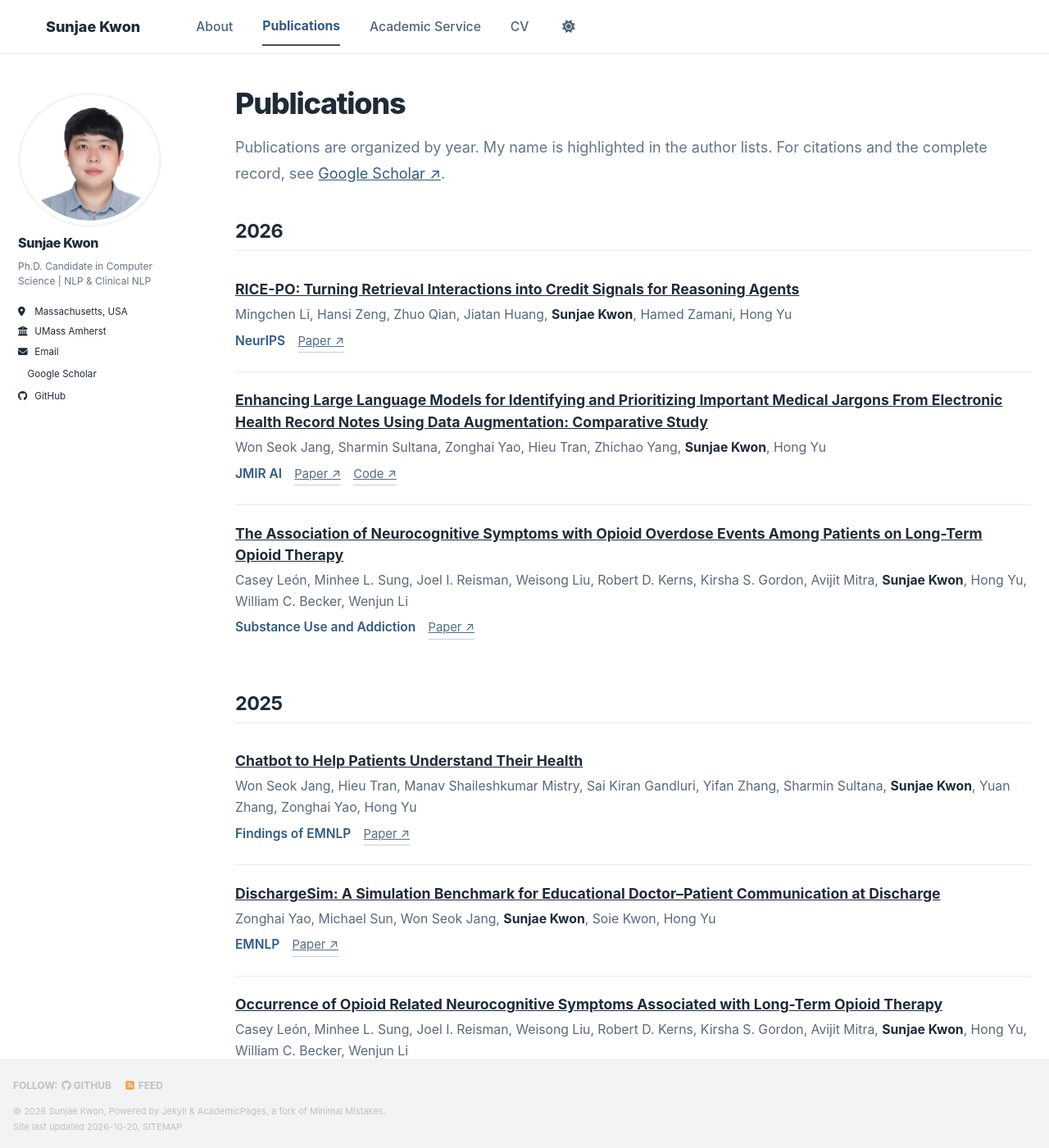
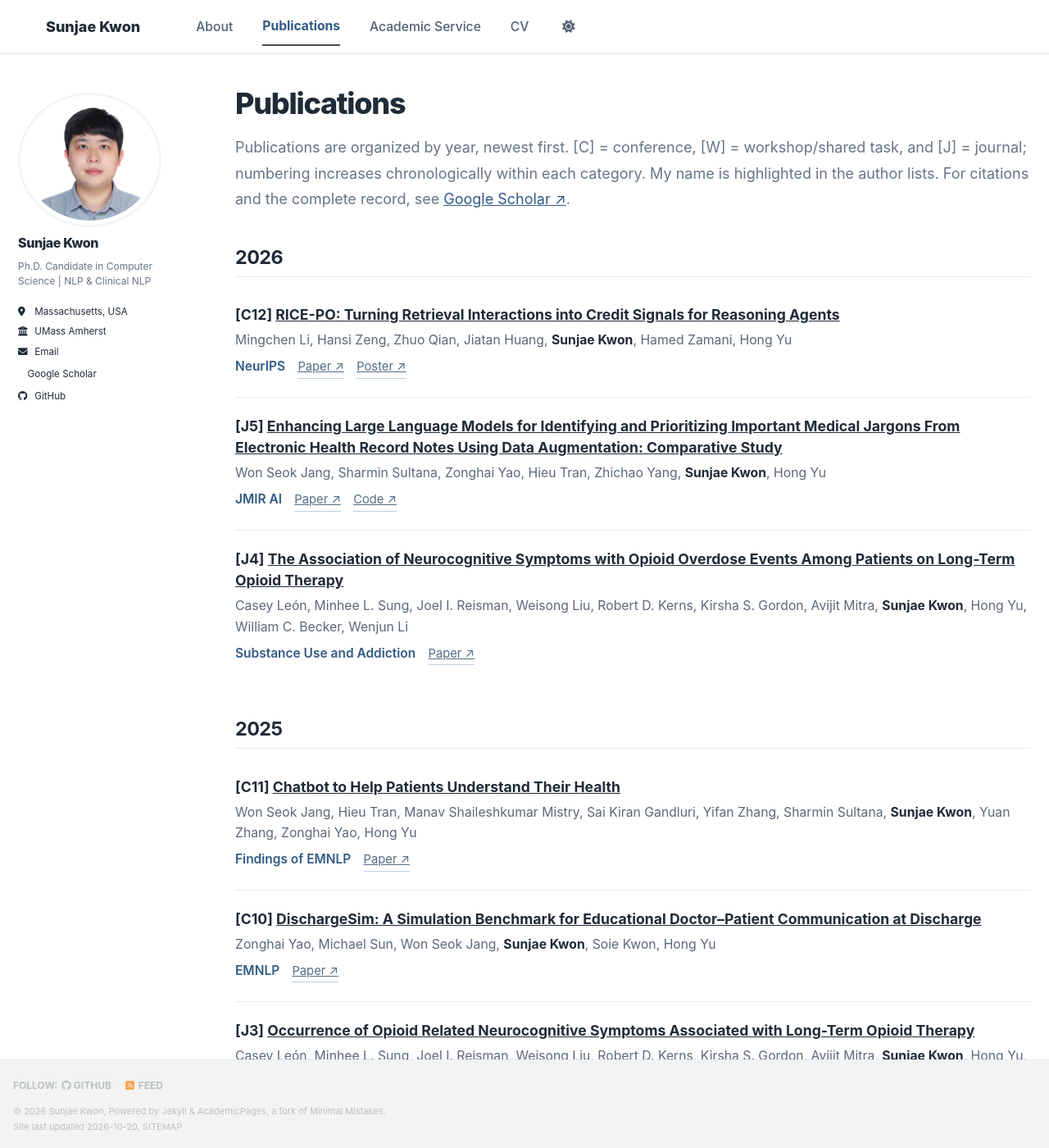
Before and after one commit to soon91jae/soon91jae.github.io, a Jekyll site: the page built from _pages/publications.html, in a window 1280 px wide and 1400 px high. Shown: the whole window at 82% size. Built offline with Jekyll 4.4.1, drawn with Linux system fonts in a browser that asks for light colours; a style sheet for code colours, icons or effects is not loaded; some of the changed text lies outside the part shown.

Commit message:
Show chronological [C#] [W#] [J#] labels and poster links in _pages/publications.html

```diff
--- a/_pages/publications.html
+++ b/_pages/publications.html
@@ -5,7 +5,7 @@ permalink: /publications/
 author_profile: true
 ---
 
-<p class="page-lead">Publications are organized by year. My name is highlighted in the author lists. For citations and the complete record, see <a href="https://scholar.google.com/citations?user=N9ZM-CIAAAAJ&amp;hl=en">Google Scholar ↗</a>.</p>
+<p class="page-lead">Publications are organized by year, newest first. [C] = conference, [W] = workshop/shared task, and [J] = journal; numbering increases chronologically within each category. My name is highlighted in the author lists. For citations and the complete record, see <a href="https://scholar.google.com/citations?user=N9ZM-CIAAAAJ&amp;hl=en">Google Scholar ↗</a>.</p>
 
 {% assign years = site.data.papers | map: "year" | uniq | sort | reverse %}
 {% for year in years %}
@@ -14,9 +14,9 @@ author_profile: true
   {% assign yearly_papers = site.data.papers | where: "year", year %}
   {% for paper in yearly_papers %}
     <article class="paper-entry">
-      <div class="paper-title">{% if paper.paper %}<a href="{{ paper.paper }}">{{ paper.title }}</a>{% else %}{{ paper.title }}{% endif %}</div>
+      <div class="paper-title"><span class="paper-number">[{{ paper.number }}]</span> {% if paper.paper %}<a href="{{ paper.paper }}">{{ paper.title }}</a>{% else %}{{ paper.title }}{% endif %}</div>
       <div class="paper-authors">{{ paper.authors | replace: 'Sunjae Kwon', '<strong>Sunjae Kwon</strong>' }}</div>
-      <div class="paper-meta"><span class="venue">{{ paper.venue }}</span>{% if paper.paper %}<a class="paper-link" href="{{ paper.paper }}">Paper ↗</a>{% endif %}{% if paper.code %}<a class="paper-link" href="{{ paper.code }}">Code ↗</a>{% endif %}</div>
+      <div class="paper-meta"><span class="venue">{{ paper.venue }}</span>{% if paper.paper %}<a class="paper-link" href="{{ paper.paper }}">Paper ↗</a>{% endif %}{% if paper.code %}<a class="paper-link" href="{{ paper.code }}">Code ↗</a>{% endif %}{% if paper.poster %}<a class="paper-link" href="{{ paper.poster }}">Poster ↗</a>{% endif %}</div>
     </article>
   {% endfor %}
   </div>
```
